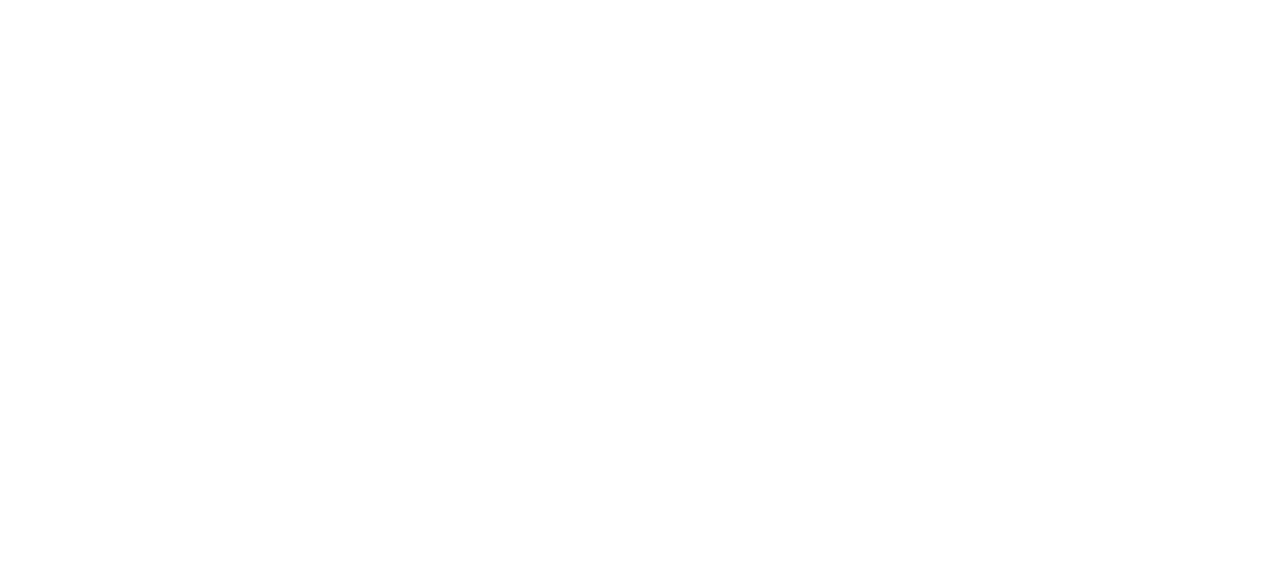
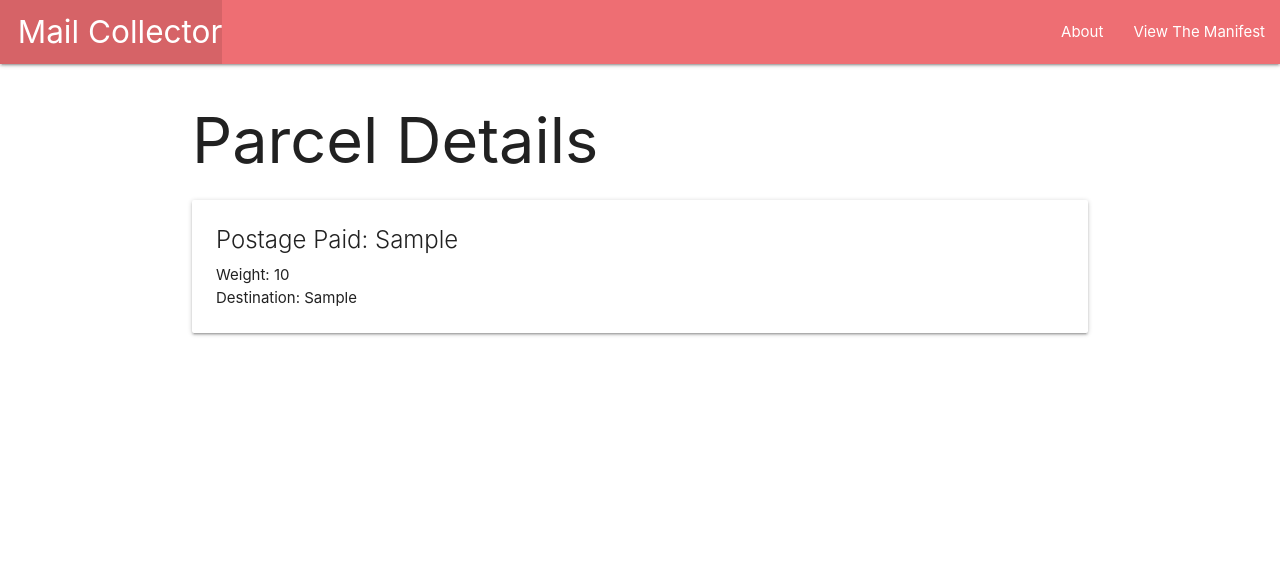
Before and after one commit to dominikconway/mail_collector, a Django app: page /parcels/1/ in a window 1280 px wide. Before the commit the part shown is empty. Shown: the top 573 px of the page. Run offline with Django 4.2, Linux system fonts and the light colour scheme; tables that the repository leaves empty hold one stand-in row (values such as "Sample post").

Commit message:
dynamically renders url index page

```diff
--- a/main_app/templates/parcels/detail.html
+++ b/main_app/templates/parcels/detail.html
@@ -0,0 +1,14 @@
+{% extends 'base.html' %}
+{% block content %}
+
+<h1>Parcel Details</h1>
+
+<div class="card">
+  <div class="card-content">
+    <span class="card-title">Postage Paid: {{ parcel.postage }}</span>
+    <p>Weight: {{ parcel.weight }}</p>
+    <p>Destination: {{ parcel.destination }}</p>
+  </div>
+</div>
+
+{% endblock %}
--- a/main_app/templates/parcels/index.html
+++ b/main_app/templates/parcels/index.html
@@ -5,7 +5,7 @@
 
 {% for parcel in parcels %}
   <div class="card">
-    <a href="/parcels/{{ parcel.id }}">
+    <a href="{% url 'detail' parcel.id %}">
     <div class="card-content">
       <span class="card-title">{{ parcel.postage }}</span>
       <p>Postage: {{ parcel.postage }}</p>
--- a/main_app/views.py
+++ b/main_app/views.py
@@ -30,4 +30,4 @@ def parcels_index(request):
 
 def parcels_detail(request, parcel_id):
     parcel = Parcel.objects.get(id=parcel_id)
-    return render(request, 'parcels/detail.html', {'parcels': parcel})
+    return render(request, 'parcels/detail.html', {'parcel': parcel})
```
